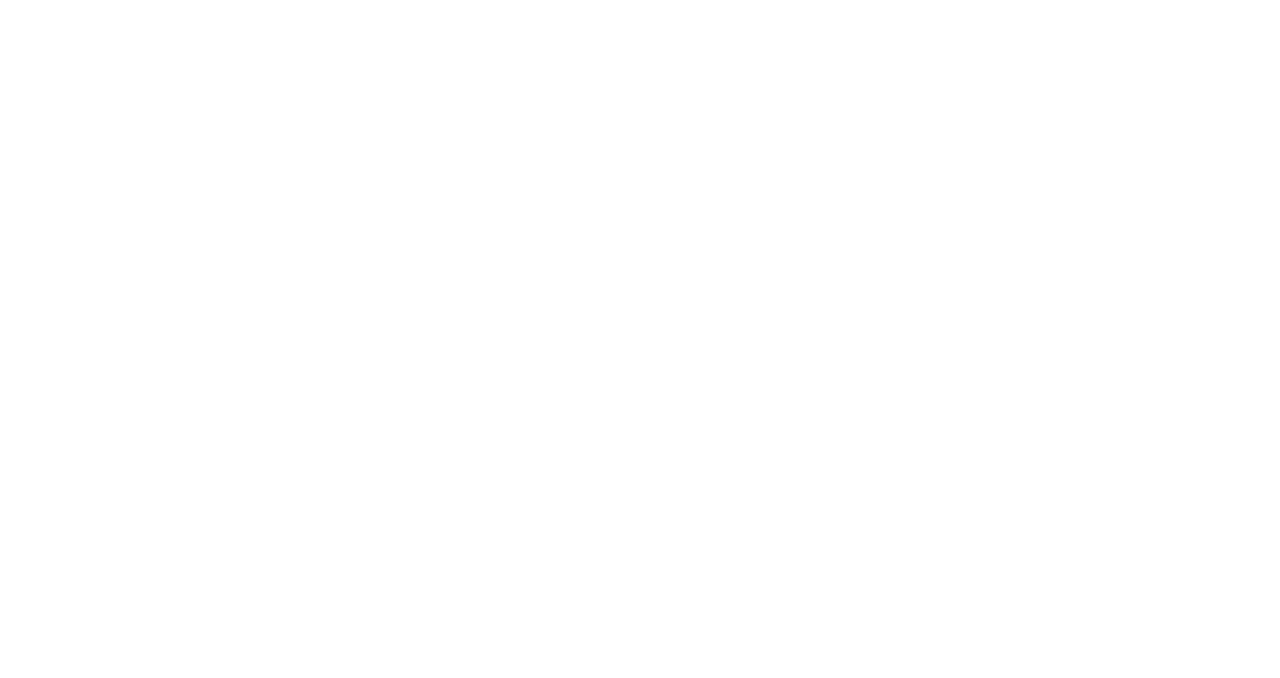
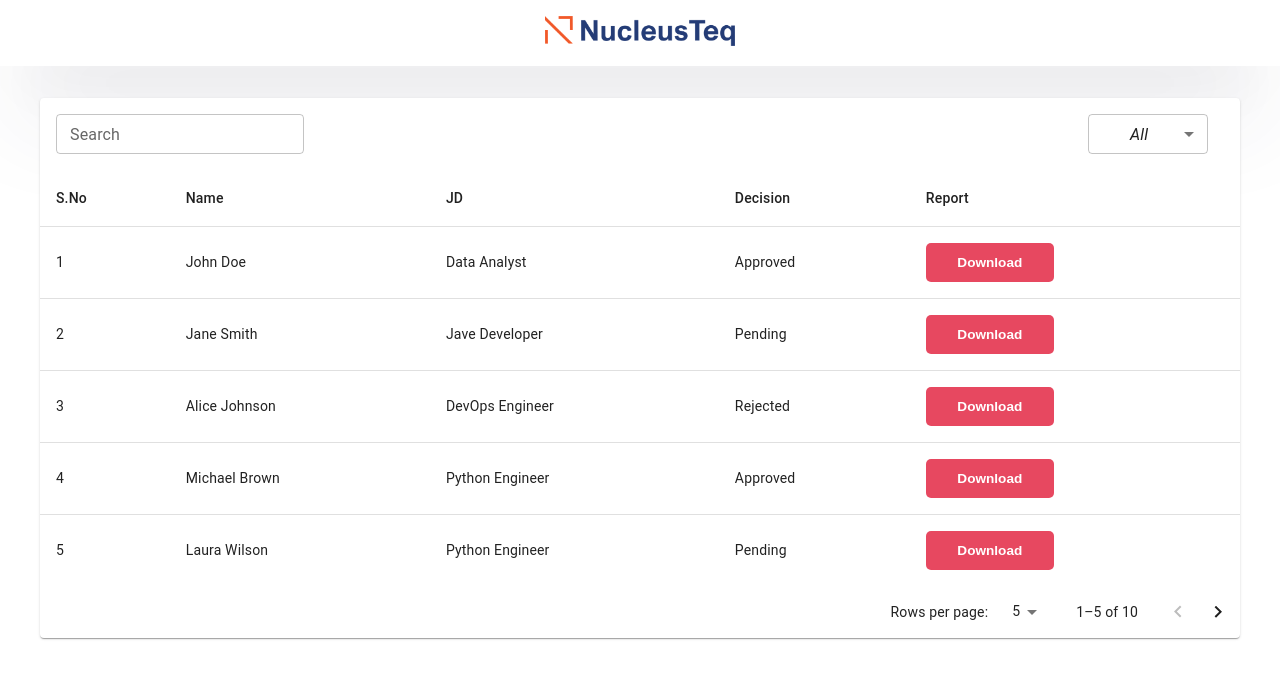
Before and after one commit to AdityaAg2325/CV-JD, a React (Create React App) app: page /ats-listing in a window 1280 px wide. Before the commit this address had no page. Shown: the top 678 px of the page. Built offline with nearby package versions, Linux system fonts and the light colour scheme.

Commit message:
final commit

```diff
--- a/src/App.js
+++ b/src/App.js
@@ -4,6 +4,7 @@
 import { ToastContainer } from 'react-toastify'
 
 import 'react-toastify/dist/ReactToastify.css';
+import CustomTable from './pages/ApplicantList';
 
 function App() {
   return (
@@ -11,6 +12,7 @@
       <ToastContainer />
       <Routes>
       <Route path="/ats-home" element={<AtsHome />}/>
+      <Route path="/ats-listing" element={<CustomTable/>}/>
       </Routes>
     </div>
   );
--- a/src/pages/ApplicantList.jsx
+++ b/src/pages/ApplicantList.jsx
@@ -0,0 +1,128 @@
+import React, { useState } from 'react';
+import Table from '@mui/material/Table';
+import TableBody from '@mui/material/TableBody';
+import TableCell from '@mui/material/TableCell';
+import TableContainer from '@mui/material/TableContainer';
+import TableHead from '@mui/material/TableHead';
+import TableRow from '@mui/material/TableRow';
+import Paper from '@mui/material/Paper';
+import Button from '../components/button/Button';
+import TablePagination from '@mui/material/TablePagination';
+import Navbar from '../components/navbar/Navbar';
+import TextField from '@mui/material/TextField';
+import MenuItem from '@mui/material/MenuItem';
+import Select from '@mui/material/Select';
+import cssAtsHome from "./AtsHome.module.css";
+
+function createData(id, name, jd, decision) {
+  return { id, name, jd, decision };
+}
+
+const rows = [
+  createData(1, 'John Doe', 'Data Analyst', 'Approved'),
+  createData(2, 'Jane Smith', 'Jave Developer', 'Pending'),
+  createData(3, 'Alice Johnson', 'DevOps Engineer', 'Rejected'),
+  createData(4, 'Michael Brown', 'Python Engineer', 'Approved'),
+  createData(5, 'Laura Wilson', 'Python Engineer', 'Pending'),
+  createData(6, 'John Doe', 'Python Engineer', 'Approved'),
+  createData(7, 'Harsh Smith', 'Python Engineer', 'Pending'),
+  createData(8, 'Alice Johnson', 'Python Engineer', 'Rejected'),
+  createData(9, 'Michael Brown', 'Python Engineer', 'Approved'),
+  createData(10, 'Laura Wilson', 'Python Engineer', 'Pending'),
+];
+
+function CustomTable() {
+  const [page, setPage] = useState(0);
+  const [rowsPerPage, setRowsPerPage] = useState(5);
+  const [nameFilter, setNameFilter] = useState('');
+  const [decisionFilter, setDecisionFilter] = useState('');
+
+  const handleChangePage = (event, newPage) => {
+    setPage(newPage);
+  };
+
+
+  const handleChangeRowsPerPage = (event) => {
+    setRowsPerPage(parseInt(event.target.value, 10));
+    setPage(0);
+  };
+
+  const filteredRows = rows
+    .filter(row => row.name.toLowerCase().trim().includes(nameFilter.toLowerCase()))
+    .filter(row => (decisionFilter ? row.decision === decisionFilter : true));
+
+  return (
+    <>
+      <div className={cssAtsHome.atsParent}>
+      <Navbar />
+        <div className="tableWrapper">
+        <TableContainer component={Paper} className={cssAtsHome.atsContainer}>
+        <div style={{ display: 'flex', justifyContent: 'space-between', padding: '1rem' }}>
+            <TextField
+              label="Search"
+              variant="outlined"
+              size="small"
+              value={nameFilter}
+              onChange={(e) => setNameFilter(e.target.value)}
+              style={{ marginRight: '1rem' }}
+            />
+         <Select
+            variant="outlined"
+            size="small"
+            value={decisionFilter}
+            onChange={(e) => setDecisionFilter(e.target.value)}
+            displayEmpty
+            style={{ marginRight: '1rem', minWidth: '120px' }}
+          >
+            <MenuItem value="">
+            <em>All</em>
+            </MenuItem>
+            <MenuItem value="Approved">Approved</MenuItem>
+            <MenuItem value="Pending">Pending</MenuItem>
+            <MenuItem value="Rejected">Rejected</MenuItem>
+          </Select>
+
+          </div>
+          <Table sx={{ minWidth: 1200 }} aria-label="custom table">
+            <TableHead>
+              <TableRow>
+                <TableCell>S.No</TableCell>
+                <TableCell>Name</TableCell>
+                <TableCell>JD</TableCell>
+                <TableCell>Decision</TableCell>
+                <TableCell>Report</TableCell>
+              </TableRow>
+            </TableHead>
+              <TableBody>
+              {filteredRows.slice(page * rowsPerPage, page * rowsPerPage + rowsPerPage).map((row) => (
+                <TableRow key={row.id} sx={{ '&:last-child td, &:last-child th': { border: 0 } }}>
+                  <TableCell component="th" scope="row">{row.id}</TableCell>
+                  <TableCell>{row.name}</TableCell>
+                  <TableCell>{row.jd}</TableCell>
+                  <TableCell>{row.decision}</TableCell>
+                  <TableCell>
+                    <Button variant="contained" size="small">
+                      Download
+                    </Button>
+                  </TableCell>
+                </TableRow>
+              ))}
+            </TableBody>
+          </Table>
+          <TablePagination
+            rowsPerPageOptions={[5, 10, 15]}
+            component="div"
+            count={rows.length}
+            rowsPerPage={rowsPerPage}
+            page={page}
+            onPageChange={handleChangePage}
+            onRowsPerPageChange={handleChangeRowsPerPage}
+          />
+        </TableContainer>
+      </div>
+      </div>
+    </>
+  );
+}
+
+export default CustomTable;
--- /dev/null
+++ b/src/pages/ApplicantList.module.css
@@ -0,0 +1,6 @@
+.atsContainer{
+    font-size: 5rem;
+    width: 85rem;
+    margin: 2rem 0;
+    box-shadow: rgba(50, 50, 93, 0.25) 0px 50px 100px -20px, rgba(0, 0, 0, 0.3) 0px 30px 60px -30px;
+}
```
Also changed, not shown: src/components/table/Table_filtered.jsx (deleted, +0 -54 lines), src/components/table/Table_filtered.css (deleted), src/pages/AtsHome.jsx (line endings or trailing spaces).
